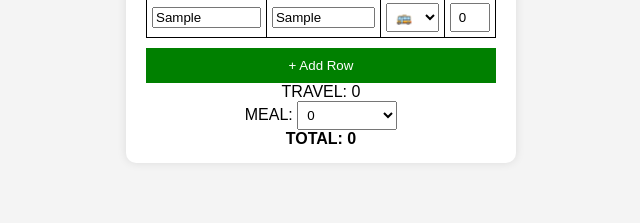
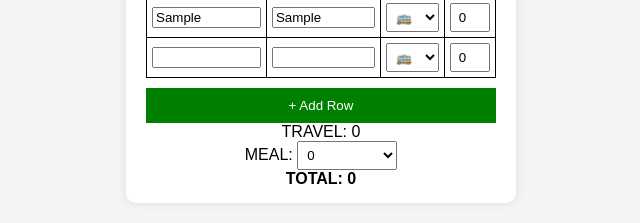
Before and after one commit to dandan-187/LIQUIDATION-MONITORING-SYSTEM-DANTER, a plain HTML site: page index.html in a window 1280 px wide. Both pictures are taken after typing "Sample", "Sample" into the empty fields and a click on the button "+ Add Row". Shown: the part 163-386 px from the top of the page, without its empty margins (319-959 px from the left). Drawn offline with Linux system fonts and the light colour scheme.

Commit message:
Update index.html

```diff
--- a/index.html
+++ b/index.html
@@ -54,7 +54,8 @@
         function addRow() {
             let table = document.getElementById("dataTable");
             let row = table.insertRow(-1);
-            row.innerHTML = <td><input type="text"></td>
+            row.innerHTML = `
+                <td><input type="text"></td>
                 <td><input type="text"></td>
                 <td>
                     <select>
@@ -65,7 +66,8 @@
                         <option>🚍 JEEP</option>
                     </select>
                 </td>
-                             <td><input type="number" value="0" oninput="calculateTotal()"></td>;
+                <td><input type="number" value="0" oninput="calculateTotal()"></td>
+            `;
             calculateTotal();
         }
 
```
Lines whose indentation alone changed are shown as unchanged.
